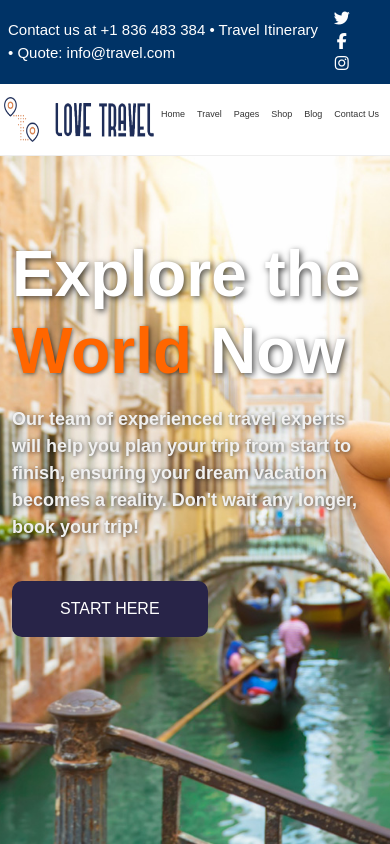
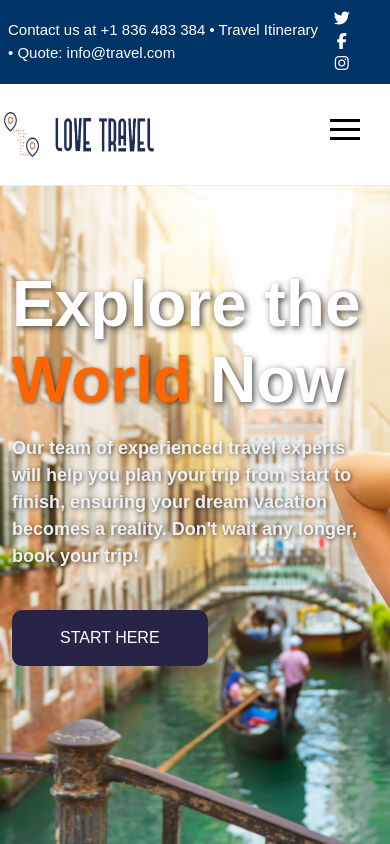
Before and after one commit to anshitsharma001-ship-it/tour-booking, a Next.js app: page / in a window 390 px wide. Shown: the top 844 px of the page. Built offline with nearby package versions, Linux system fonts and the light colour scheme.

Commit message:
update global.css

```diff
--- a/app/components/navs.tsx
+++ b/app/components/navs.tsx
@@ -11,7 +11,33 @@ export default function Navs() {
   };
 
   return (
+    <div className="desktop-navs-wrapper">
 
-<></>
+      <div className="desktop-navs-top">
+
+        <div
+          className={`desktop-hamburger ${open ? "active" : ""}`}
+          onClick={toggleMenu}
+        >
+          <span></span>
+          <span></span>
+          <span></span>
+        </div>
+
+      </div>
+
+
+      <nav className={`desktop-navs-menu ${open ? "show" : ""}`}>
+
+        <Link href="/">Home</Link>
+        <Link href="/search">Travel</Link>
+        <Link href="/about">Pages</Link>
+        <Link href="/shop">Shop</Link>
+        <Link href="/blog">Blog</Link>
+        <Link href="/contact-us">Contact Us</Link>
+
+      </nav>
+
+    </div>
   );
 }
--- a/app/globals.css
+++ b/app/globals.css
@@ -2958,9 +2958,9 @@ hr {
   height: auto;
 }
 
-/* .nav-menu{
+.nav-menu{
   display: none;
-} */
+}
 
 
 
@@ -2995,9 +2995,9 @@ hr {
 
 
   /* Wrapper padding adjust */
-  .desktop-navs-wrapper {
+  /* .desktop-navs-wrapper {
     padding: 30px 40px;
-  }
+  } */
 
   /* Show hamburger */
   .desktop-hamburger {
@@ -3332,14 +3332,18 @@ margin-top:15px;
   font-size: 4rem;
 }
 
-.nav-menu a{
+/* .nav-menu a{
  font-size: 9px;
-}
-
-.nav-dot {
+}  */
+
+
+/* .nav-dot {
   display: none;
-}
-
+} */
+
+.nav-menu {
+  display: none;
+}
 
 }
 
```
